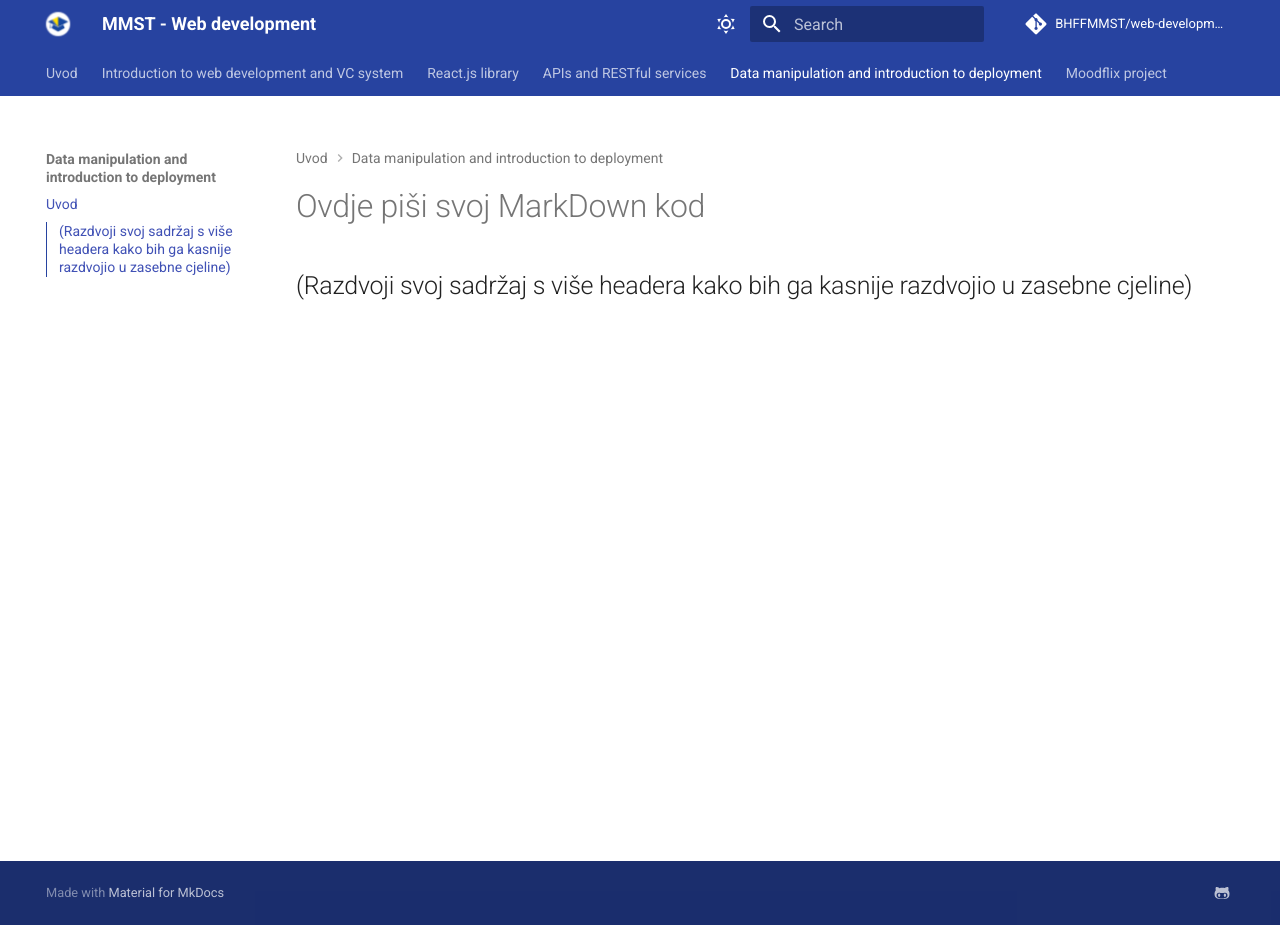
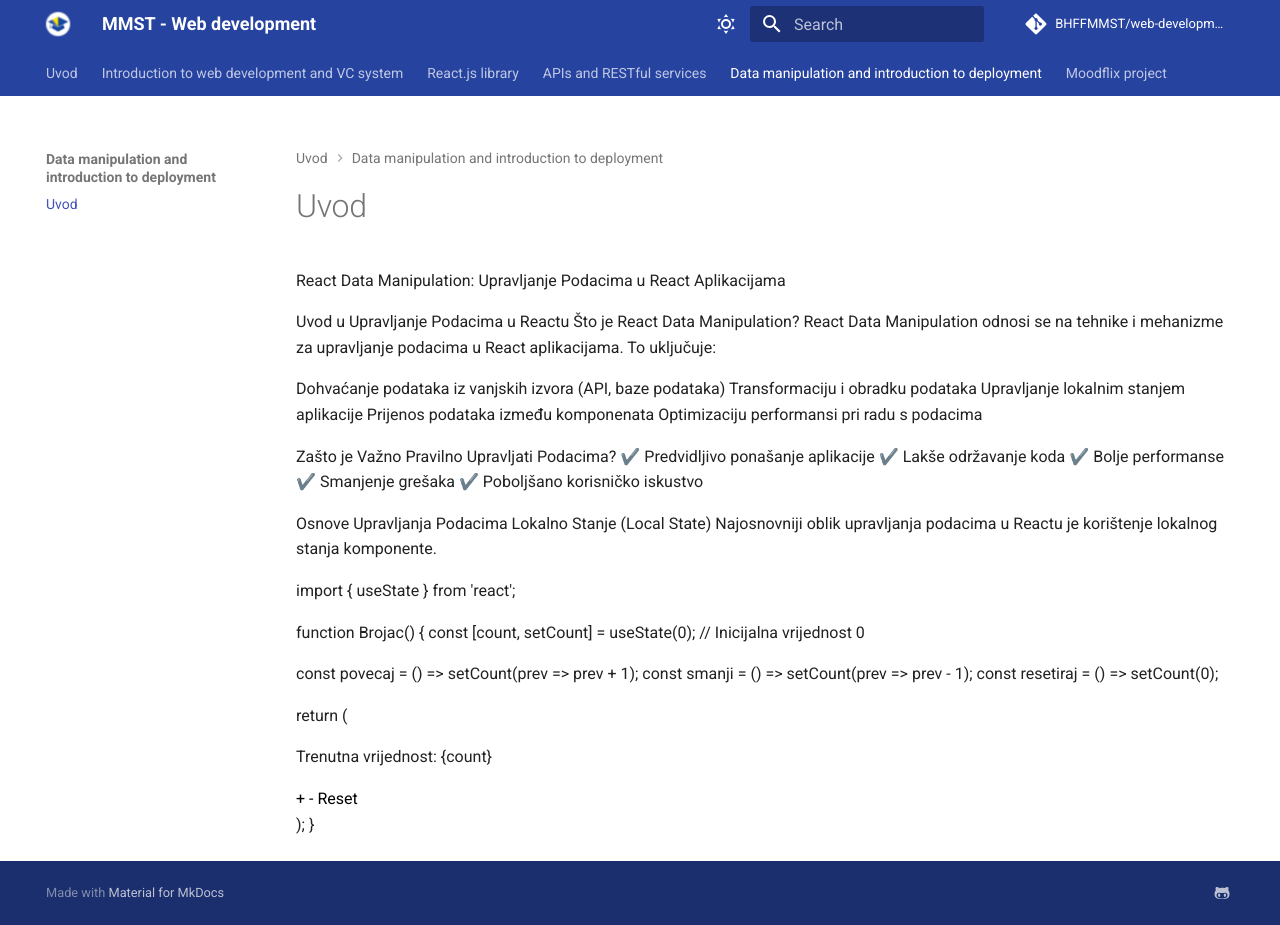
Before and after one commit to BHFFMMST/react-docs, an MkDocs documentation site: the page built from docs/content/data-manipulation/index.md, in a window 1280 px wide and 925 px high. Built offline with MkDocs 1.6.1 and Material for MkDocs 9.7.7, drawn with Linux system fonts in a browser that asks for light colours; comment, search, counter and statistics services are not loaded.

Commit message:
Update index.md

```diff
--- a/docs/content/data-manipulation/index.md
+++ b/docs/content/data-manipulation/index.md
@@ -1,3 +1,41 @@
-# Ovdje piši svoj MarkDown kod
+React Data Manipulation: Upravljanje Podacima u React Aplikacijama
 
-## (Razdvoji svoj sadržaj s više headera kako bih ga kasnije razdvojio u zasebne cjeline)
+Uvod u Upravljanje Podacima u Reactu
+Što je React Data Manipulation?
+React Data Manipulation odnosi se na tehnike i mehanizme za upravljanje podacima u React aplikacijama. To uključuje:
+
+Dohvaćanje podataka iz vanjskih izvora (API, baze podataka)
+Transformaciju i obradku podataka
+Upravljanje lokalnim stanjem aplikacije
+Prijenos podataka između komponenata
+Optimizaciju performansi pri radu s podacima
+
+Zašto je Važno Pravilno Upravljati Podacima?
+✔️ Predvidljivo ponašanje aplikacije
+✔️ Lakše održavanje koda
+✔️ Bolje performanse
+✔️ Smanjenje grešaka
+✔️ Poboljšano korisničko iskustvo
+
+Osnove Upravljanja Podacima
+Lokalno Stanje (Local State)
+Najosnovniji oblik upravljanja podacima u Reactu je korištenje lokalnog stanja komponente.
+
+import { useState } from 'react';
+
+function Brojac() {
+  const [count, setCount] = useState(0); // Inicijalna vrijednost 0
+
+  const povecaj = () => setCount(prev => prev + 1);
+  const smanji = () => setCount(prev => prev - 1);
+  const resetiraj = () => setCount(0);
+
+  return (
+    <div>
+      <p>Trenutna vrijednost: {count}</p>
+      <button onClick={povecaj}>+</button>
+      <button onClick={smanji}>-</button>
+      <button onClick={resetiraj}>Reset</button>
+    </div>
+  );
+}
```
